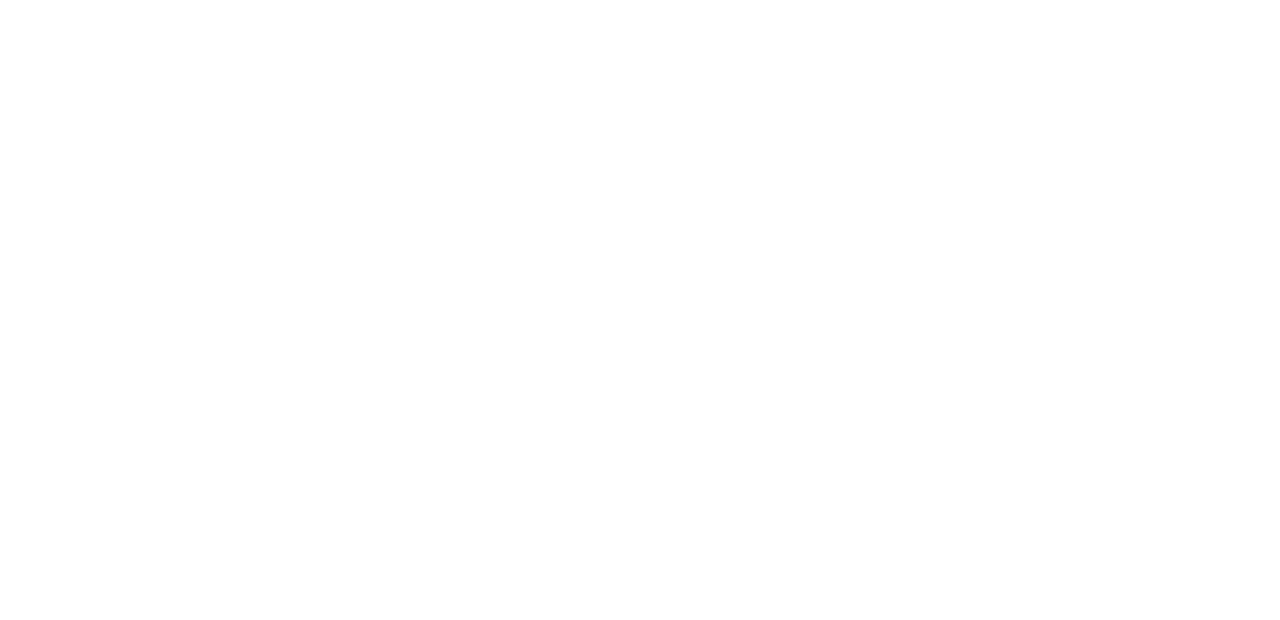
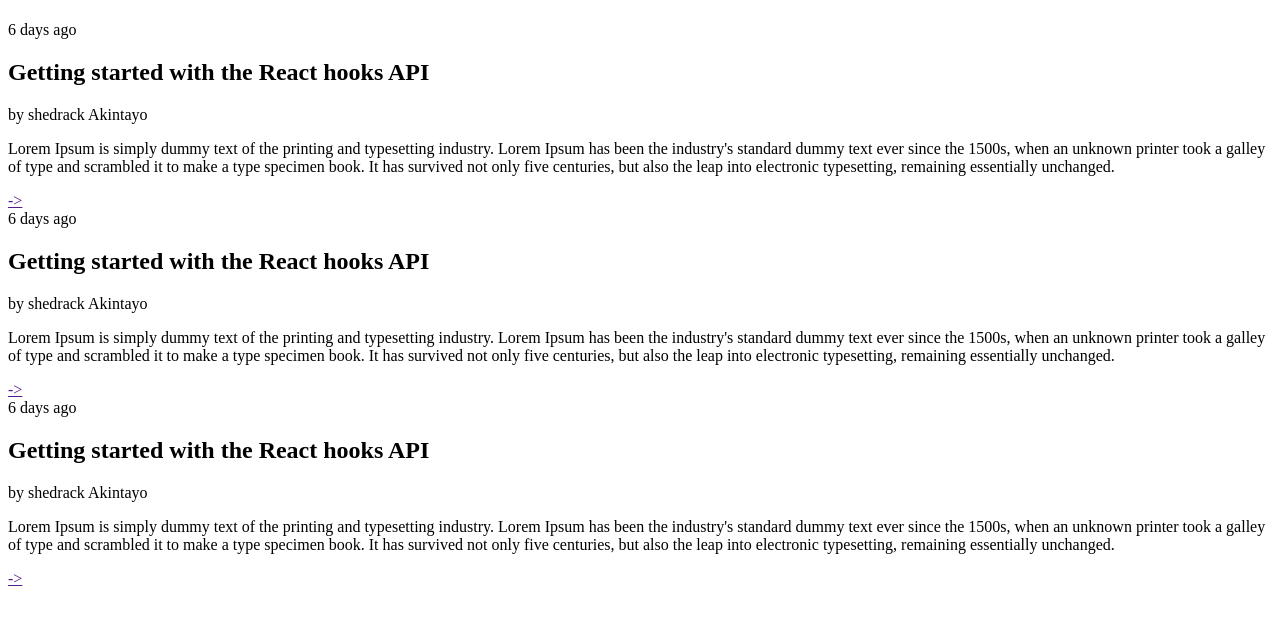
Before and after one commit to tGodson/Smah-Magazine-Heat-Map, a plain HTML site: page index.html in a window 1280 px wide. Drawn offline with Linux system fonts and the light colour scheme.

Commit message:
added some content to the body of the project

```diff
--- a/index.html
+++ b/index.html
@@ -11,6 +11,67 @@
     <title>Smash Magazine Heat Map</title>
   </head>
   <body>
+      <section class="article-section">
+          <div class="container">
+              <div class="row">
+                  <h4 class="vertical-heading"></h4>
+                  <div class="articles">
+                      <div class="article-1">
+                          <article>
+                            <header>
+                                <time class="article-time" datetime="2020-04-10 09:30:00 +0000 UTC+1">6 days ago</time>
+                                <h2><a>Getting started with the React hooks API</a></h2>
+                                <span>by <a>shedrack Akintayo</a></span>
+                            </header>
+                            <p>
+                                Lorem Ipsum is simply dummy text of the printing and typesetting industry.
+                                Lorem Ipsum has been the industry's standard dummy text ever since the 1500s,
+                                when an unknown printer took a galley of type and scrambled it to make a type specimen book.
+                                It has survived not only five centuries,
+                                but also the leap into electronic typesetting, remaining essentially unchanged.
+                            </p>
+                          </article>
+                          <a href="">-></a>
+                      </div>
+                      <div class="article-2">
+                        <article>
+                          <header>
+                              <time class="article-time" datetime="2020-04-10 09:30:00 +0000 UTC+1">6 days ago</time>
+                              <h2><a>Getting started with the React hooks API</a></h2>
+                              <span>by <a>shedrack Akintayo</a></span>
+                          </header>
+                          <p>
+                              Lorem Ipsum is simply dummy text of the printing and typesetting industry.
+                              Lorem Ipsum has been the industry's standard dummy text ever since the 1500s,
+                              when an unknown printer took a galley of type and scrambled it to make a type specimen book.
+                              It has survived not only five centuries,
+                              but also the leap into electronic typesetting, remaining essentially unchanged.
+                          </p>
+                        </article>
+                        <a href="">-></a>
+                    </div>
+                    <div class="article-3">
+                        <article>
+                          <header>
+                              <time class="article-time" datetime="2020-04-10 09:30:00 +0000 UTC+1">6 days ago</time>
+                              <h2><a>Getting started with the React hooks API</a></h2>
+                              <span>by <a>shedrack Akintayo</a></span>
+                          </header>
+                          <p>
+                              Lorem Ipsum is simply dummy text of the printing and typesetting industry.
+                              Lorem Ipsum has been the industry's standard dummy text ever since the 1500s,
+                              when an unknown printer took a galley of type and scrambled it to make a type specimen book.
+                              It has survived not only five centuries,
+                              but also the leap into electronic typesetting, remaining essentially unchanged.
+                          </p>
+                        </article>
+                        <a href="">-></a>
+                    </div>
+
+                  </div>
+              </div>
+          </div>
+      </section>
 
   </body>
 </html>
```
